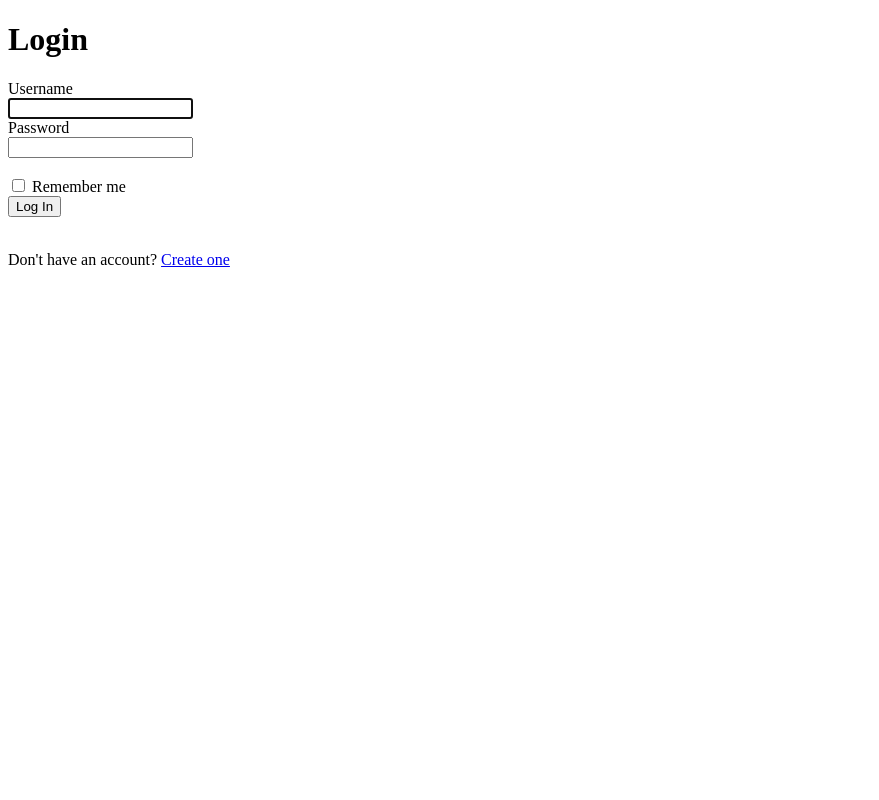
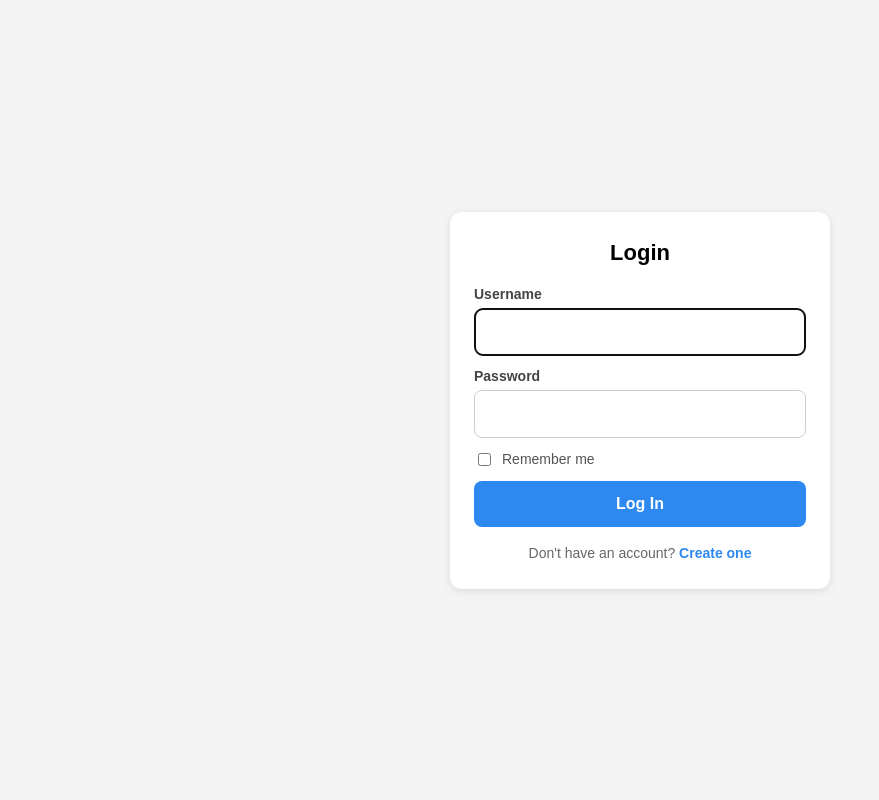
Before and after one commit to onewithoutsleep/QuoteApp, a Flask app: page /login in a window 1280 px wide. Shown: the whole page, without its empty margins (0-879 px from the left). Run offline with Flask 3, Linux system fonts and the light colour scheme.

Commit message:
added styling for login

```diff
--- a/nextsteps.txt
+++ /dev/null
@@ -1,4 +0,0 @@
-- merge branch with main
-- Fix login page (make it look nice)
-- add profile page to state
--
--- /dev/null
+++ b/static/css/pages/login.css
@@ -0,0 +1,81 @@
+/* ── Login / Register page ── */
+
+.auth-wrapper {
+    min-height: 100vh;
+    display: flex;
+    align-items: center;
+    justify-content: center;
+    padding: 16px;
+}
+
+.auth-card {
+    background: white;
+    width: 100%;
+    max-width: 380px;
+    padding: 28px 24px;
+    border-radius: 12px;
+    box-shadow: 0 2px 8px rgba(0, 0, 0, 0.1);
+}
+
+.auth-card h1 {
+    margin-top: 0;
+    margin-bottom: 20px;
+    font-size: 22px;
+}
+
+.auth-error {
+    background: #fef1f0;
+    border: 1px solid #f5c6c0;
+    color: #c0392b;
+    border-radius: 8px;
+    padding: 10px 12px;
+    font-size: 14px;
+    margin-bottom: 16px;
+    text-align: center;
+}
+
+.auth-card form {
+    margin-bottom: 0;
+}
+
+.auth-field label {
+    display: block;
+    font-weight: bold;
+    font-size: 14px;
+    color: #444;
+    margin-bottom: 6px;
+}
+
+.auth-remember {
+    display: flex;
+    align-items: center;
+    gap: 8px;
+    font-size: 14px;
+    color: #555;
+}
+
+.auth-remember label {
+    display: flex;
+    align-items: center;
+    gap: 8px;
+    cursor: pointer;
+}
+
+.auth-remember input[type="checkbox"] {
+    width: auto;
+    padding: 0;
+}
+
+.auth-switch {
+    text-align: center;
+    margin-top: 18px;
+    margin-bottom: 0;
+    font-size: 14px;
+    color: #666;
+}
+
+.auth-switch a {
+    color: #2d89ef;
+    font-weight: bold;
+    text-decoration: none;
+}
--- a/static/style.css
+++ b/static/css/style.css
@@ -14,13 +14,14 @@ body {
     bottom: 0;
     left: 0;
     right: 0;
-    height: 68px;
+    min-height: 68px;
     background: #fff;
     border-top: 1px solid #ddd;
     display: flex;
     align-items: stretch;
     z-index: 1000;
     padding-bottom: env(safe-area-inset-bottom);
+    box-sizing: border-box;
 }
 
 .bottom-nav a {
--- a/static/js/pages/profile.js
+++ b/static/js/pages/profile.js
@@ -87,7 +87,7 @@ function renderProfile(d, stats) {
       </div>
       <div class="profile-actions">
         <button class="profile-btn" id="edit-profile-btn">Edit Profile</button>
-        <a class="profile-btn" href="/settings">Settings</a>
+        <a class="profile-btn" href="#/settings">Settings</a>
         ${d.cal_token
           ? `<a class="profile-btn profile-btn-secondary"
                href="webcal://${location.host}/calendar/${esc(d.cal_token)}.ics">
--- a/templates/app.html
+++ b/templates/app.html
@@ -4,7 +4,7 @@
   <meta charset="UTF-8">
   <meta name="viewport" content="width=device-width, initial-scale=1.0">
   <title>Quote App</title>
-  <link rel="stylesheet" href="/static/style.css">
+  <link rel="stylesheet" href="/static/css/style.css">
   <link rel="stylesheet" href="/static/css/components/nav.css">
   <link rel="stylesheet" href="/static/css/components/fab.css">
   <link rel="stylesheet" href="https://unpkg.com/leaflet/dist/leaflet.css">
--- a/templates/login.html
+++ b/templates/login.html
@@ -2,51 +2,54 @@
 <html lang="en">
 <head>
     <meta charset="UTF-8">
+    <meta name="viewport" content="width=device-width, initial-scale=1.0">
     <title>{% if mode == 'register' %}Create Account{% else %}Login{% endif %}</title>
+    <link rel="stylesheet" href="/static/css/style.css">
+    <link rel="stylesheet" href="/static/css/pages/login.css">
     <link rel="apple-touch-icon" sizes="180x180" href="/static/assets/favicon/apple-touch-icon.png">
     <link rel="icon" type="image/png" sizes="32x32" href="/static/assets/favicon/favicon-32x32.png">
     <link rel="icon" type="image/png" sizes="16x16" href="/static/assets/favicon/favicon-16x16.png">
     <link rel="manifest" href="/static/assets/favicon/site.webmanifest">
 
+
 </head>
 <body>
+    <div class="auth-wrapper">
+        <div class="auth-card">
             <h1>{% if mode == 'register' %}Create Account{% else %}Login{% endif %}</h1>
 
             {% if error %}
-        <p style="color:red;">{{ error }}</p>
+                <p class="auth-error">{{ error }}</p>
             {% endif %}
 
             {% if mode == 'register' %}
                 <form method="POST" action="/register">
-            <div>
-                <label for="username">Username</label><br>
+                    <div class="auth-field">
+                        <label for="username">Username</label>
                         <input type="text" id="username" name="username" required autofocus>
                     </div>
-            <div>
-                <label for="password">Password</label><br>
+                    <div class="auth-field">
+                        <label for="password">Password</label>
                         <input type="password" id="password" name="password" required>
                     </div>
-            <div>
-                <label for="confirm">Confirm Password</label><br>
+                    <div class="auth-field">
+                        <label for="confirm">Confirm Password</label>
                         <input type="password" id="confirm" name="confirm" required>
                     </div>
-            <br>
                     <button type="submit">Create Account</button>
                 </form>
-        <br>
-        <p>Already have an account? <a href="/login">Log in</a></p>
+                <p class="auth-switch">Already have an account? <a href="/login">Log in</a></p>
             {% else %}
                 <form method="POST" action="/login">
-            <div>
-                <label for="username">Username</label><br>
+                    <div class="auth-field">
+                        <label for="username">Username</label>
                         <input type="text" id="username" name="username" required autofocus>
                     </div>
-            <div>
-                <label for="password">Password</label><br>
+                    <div class="auth-field">
+                        <label for="password">Password</label>
                         <input type="password" id="password" name="password" required>
                     </div>
-            <br>
-            <div>
+                    <div class="auth-remember">
                         <label>
                             <input type="checkbox" name="remember_me" value="1">
                             Remember me
@@ -54,8 +57,9 @@
                     </div>
                     <button type="submit">Log In</button>
                 </form>
-        <br>
-        <p>Don't have an account? <a href="/register">Create one</a></p>
+                <p class="auth-switch">Don't have an account? <a href="/register">Create one</a></p>
             {% endif %}
+        </div>
+    </div>
 </body>
 </html>
```
Lines whose indentation alone changed are shown as unchanged.
